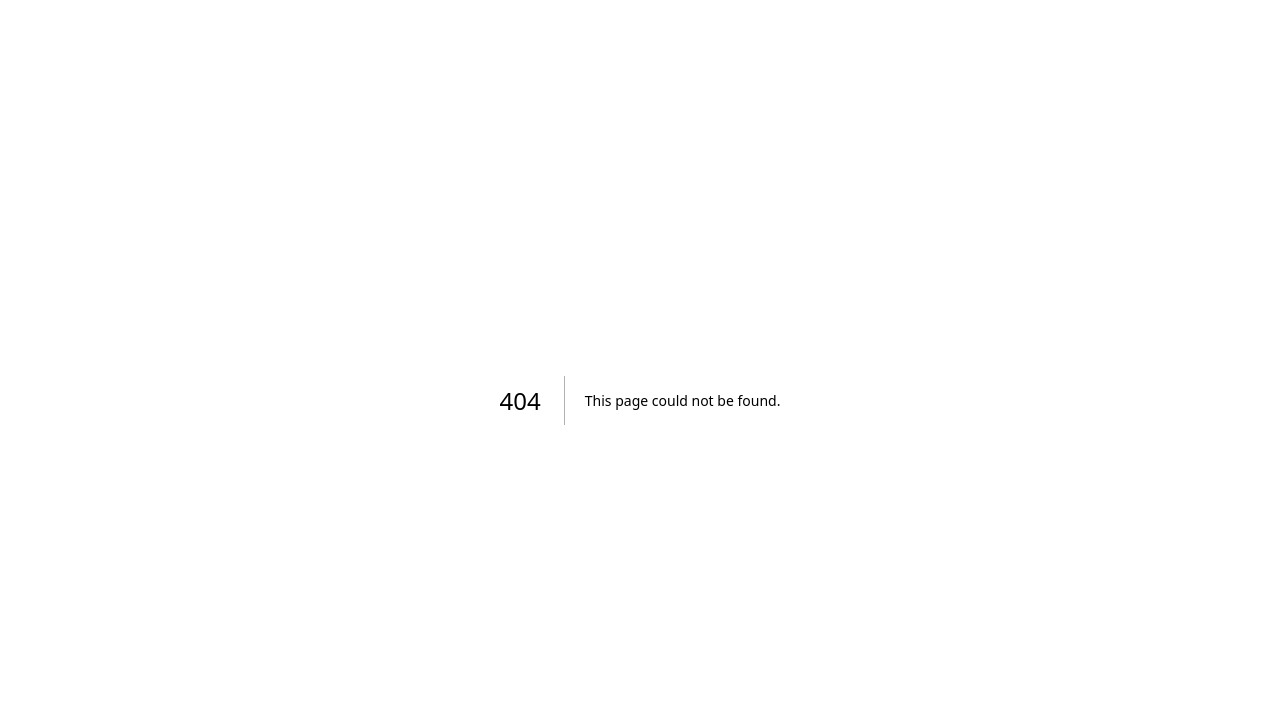
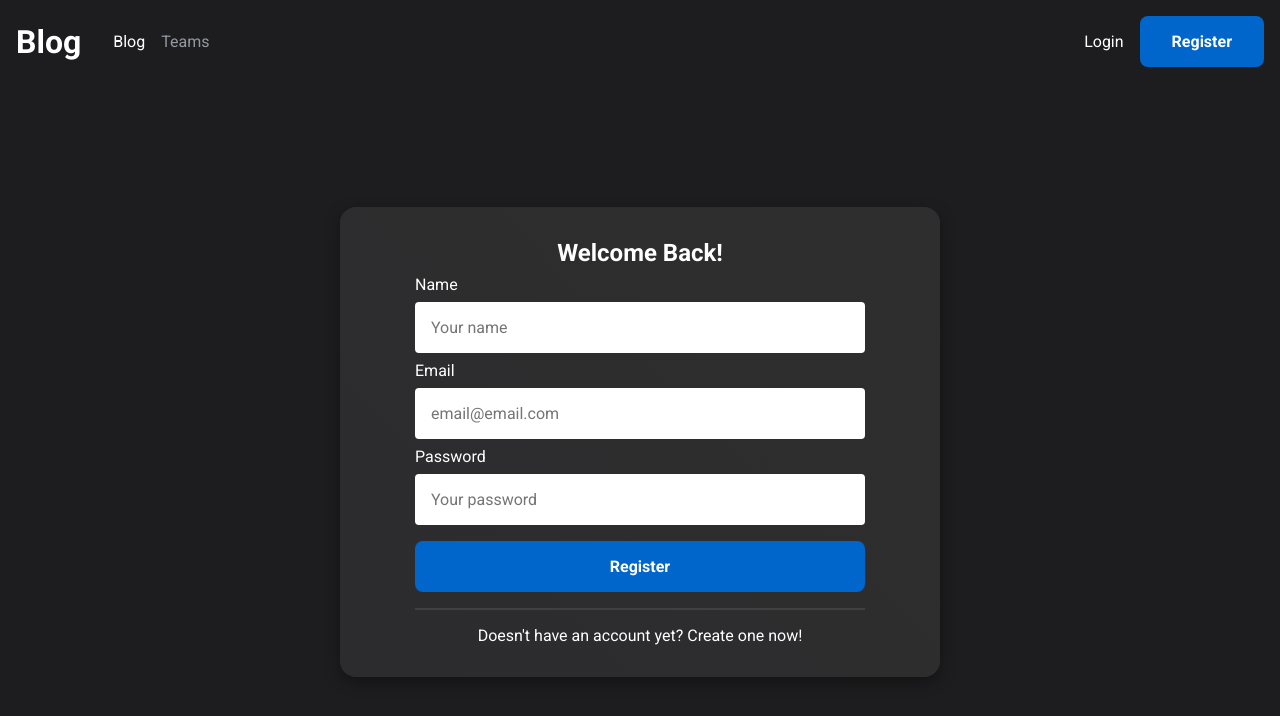
Before and after one commit to enzobocalon/nextjs-blog, a Next.js app: page /register in a window 1280 px wide. Before the commit this address had no page. Shown: the top 716 px of the page. Built offline with nearby package versions, Linux system fonts and the light colour scheme.

Commit message:
feat: added register page

```diff
--- /dev/null
+++ b/src/pages/register/index.tsx
@@ -0,0 +1,10 @@
+import Form from '@/components/Form';
+import RootLayout from '@/components/layouts/RootLayout';
+
+export default function Register() {
+	return (
+		<RootLayout>
+			<Form />
+		</RootLayout>
+	);
+}
```
